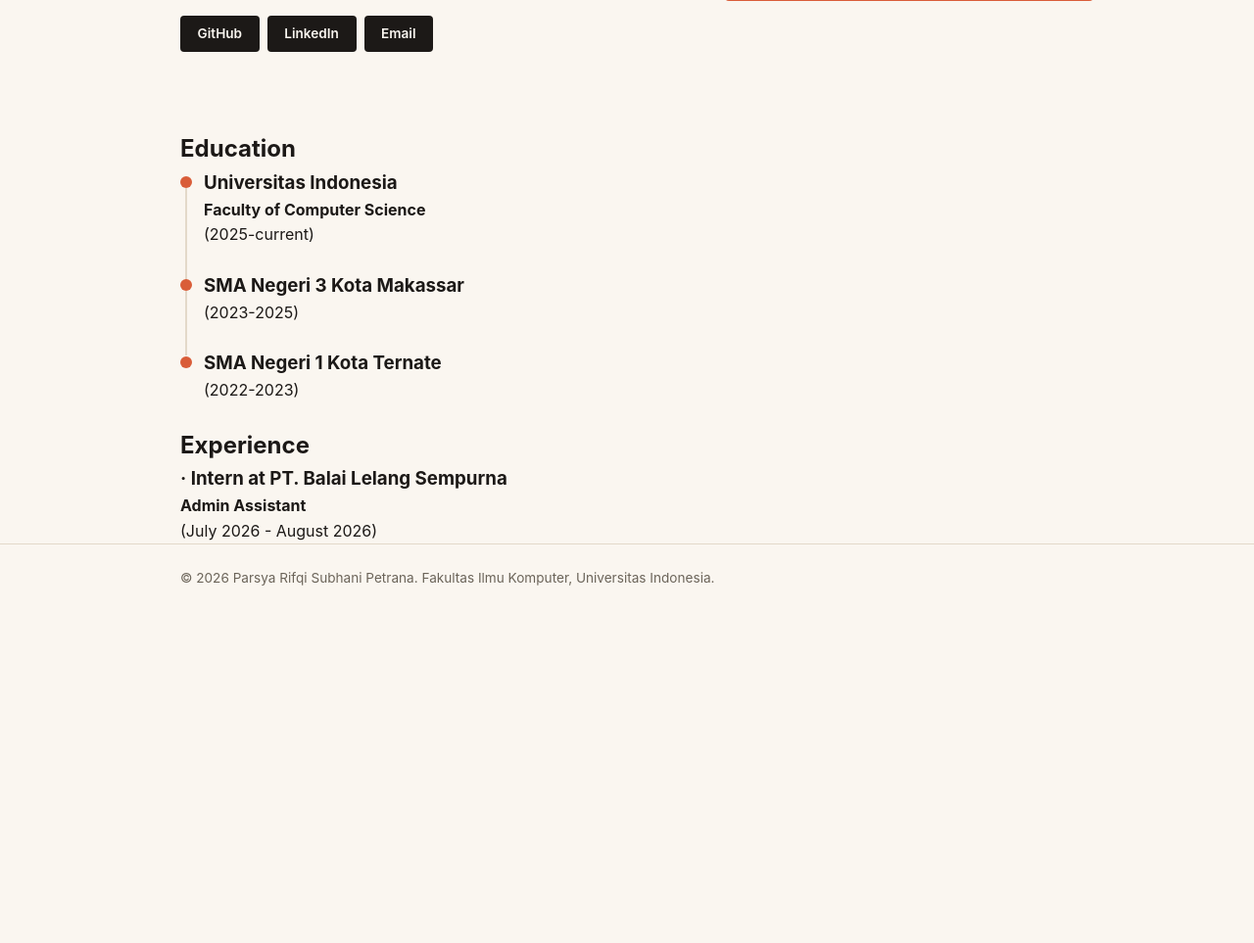
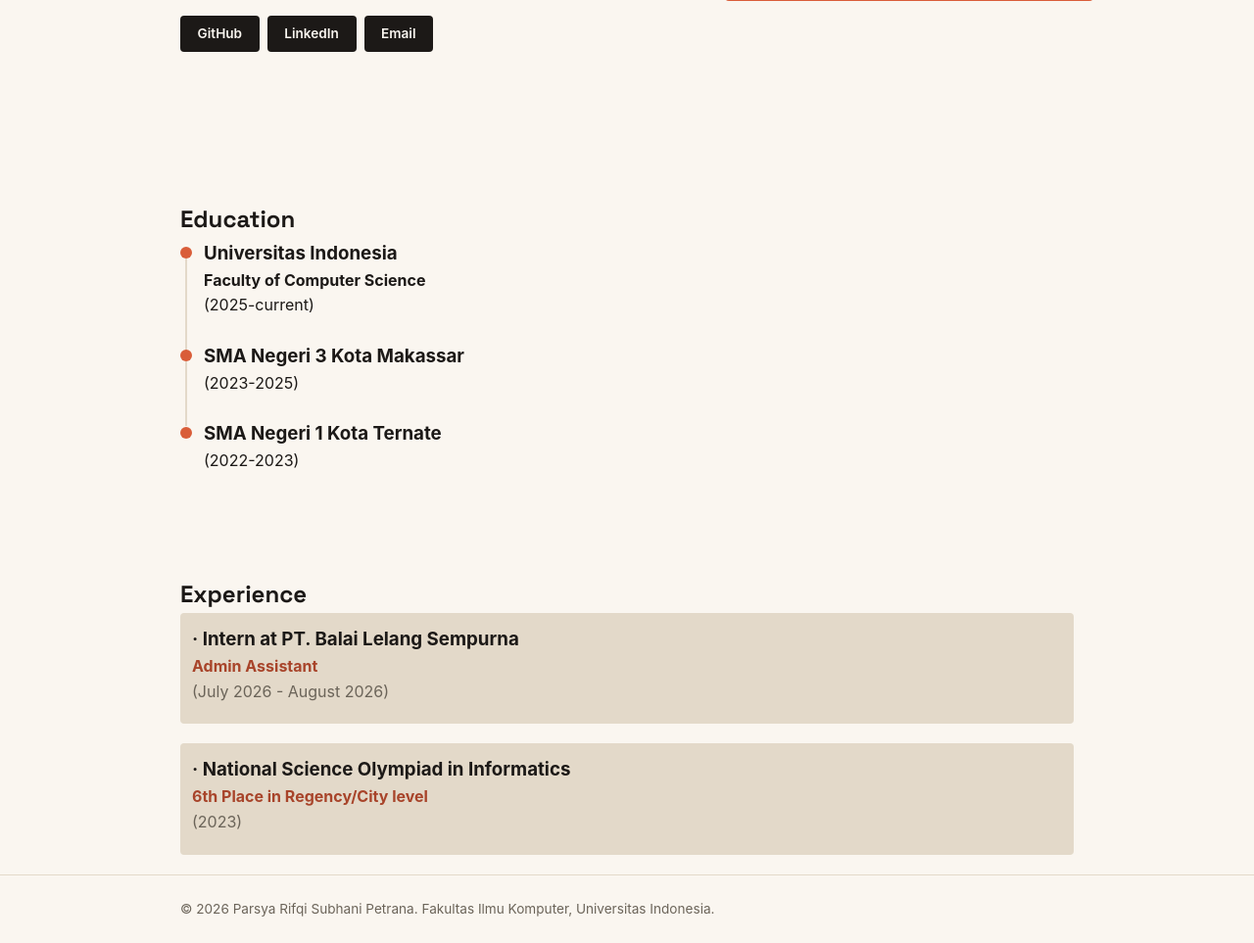
Before and after one commit to parsyarifqi/myportofolio, a Django app: page / in a window 1280 px wide. Shown: the part 614-1577 px from the top of the page at 98% size. Before the commit the page ends 1212 px from the top, so only its background shows below. Run offline with Django 5.2, Linux system fonts and the light colour scheme.

Commit message:
feat: decoration and layout adjust for section education and experience

```diff
--- a/static/css/style.css
+++ b/static/css/style.css
@@ -21,7 +21,7 @@ body {
     line-height: 1.6;
 }
 
-h1, .brand {
+h1, h2, .brand {
     font-family: "Space Grotesk", -apple-system, sans-serif;
 }
 
@@ -197,7 +197,9 @@ h1, .brand {
 .timeline-item{
     position: relative;
     padding-left:24px;
-    margin-bottom: 1.5rem
+    margin-bottom: 1.5rem;
+;
+    border-radius: var(--radius);
 }
 
 .timeline-item::before{
@@ -224,3 +226,24 @@ h1, .brand {
 .timeline-item:last-child::after{
     display:none;
 }
+
+.experience-item{
+    padding:12px;
+    border-radius: var(--radius);
+    background-color: var(--line);
+    padding-bottom:20px;
+    margin-bottom: 20px;
+}
+
+.experience-item h4 {
+    color:var(--accent-dark);
+}
+
+.experience-item p {
+    color: var(--text-muted);
+}
+
+#education {
+    padding-top:72px;
+    padding-bottom:80px;
+}
--- a/templates/index.html
+++ b/templates/index.html
@@ -80,6 +80,11 @@
                     <h4>Admin Assistant</h4>
                     <p>(July 2026 - August 2026)</p>
                 </article>
+                <article class="experience-item">
+                    <h3>&middot; National Science Olympiad in Informatics</h3>
+                    <h4>6th Place in Regency/City level</h4>
+                    <p>(2023)</p>
+                </article>
             </div>
         </section>
     </main>
```
Also changed, not shown: static/img/573deec7-5703-4d8c-8de0-1ccbcf2a7ce4.jpg (added).
